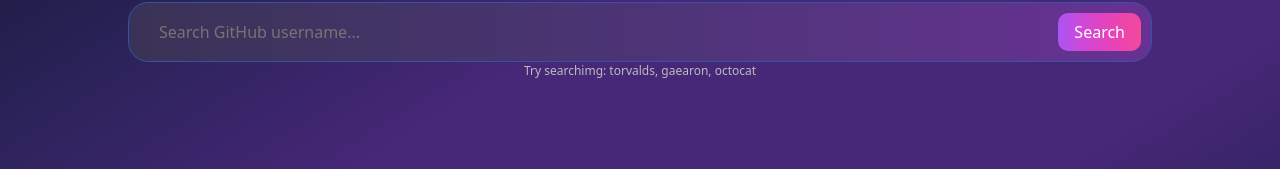
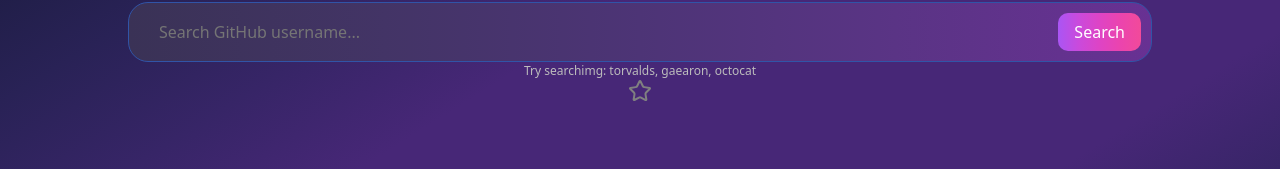
Before and after one commit to dimarique/github-explorer, a React (Vite) app: page / in a window 1280 px wide. Shown: the part 188-357 px from the top of the page. Built offline with nearby package versions, Linux system fonts and the light colour scheme.

Commit message:
create RepoList components and hooks folder

```diff
--- a/src/App.tsx
+++ b/src/App.tsx
@@ -3,13 +3,16 @@
 import "./App.css";
 import MainInfo from "./components/MainInfo/MainInfo";
 import Header from "./components/Header/Header";
+import RepoList from "./components/RepoList/RepoList";
 // import users from "./data/github.json";
 
 function App() {
 	const [inputValue, setInputValue] = useState("");
 	const [person, setPerson] = useState(null);
+	const [userReposList, setUserReposList] = useState("");
 	const url = "https://api.github.com/users/";
 	const searchPattern = `${url}${inputValue}`;
+
 	useEffect(() => {
 		if (!inputValue) return;
 		fetch(searchPattern)
@@ -21,19 +24,40 @@
 			})
 			.then((parsed) => {
 				setPerson(parsed);
-				console.log(parsed);
-
+				setUserReposList(`https://api.github.com/users/${parsed.login}/repos`);
 			})
 			.catch(() => {
 				setPerson(null);
 			});
 	}, [inputValue]);
+	useEffect(() => {
+		console.log(userReposList);
+
+	}, [userReposList])
+
+	// console.log("userReposList:", userReposList);
+	/* useEffect(() => {
+		fetch("https://api.github.com/users/dimarique/repos")
+			.then(async (res) => {
+				console.log("status:", res.status); // ← ВАЖНО
+				const text = await res.text();
+				console.log("raw:", text); // ← Посмотрим, что пришло реально
+			})
+			.catch(console.error);
+	}, []); */
+	useEffect(() => {
+		if (!userReposList) return
+		fetch(userReposList)
+			.then((res) => res.json())
+			.then((result) => console.log(result));
+	}, [userReposList]);
 	return (
 		<>
 			<Header />
 			<SearchField setInputValue={setInputValue} inputValue={inputValue} />
 			<p className="hint">Try searchimg: torvalds, gaearon, octocat</p>
 			<MainInfo person={person} />
+			<RepoList userReposList={userReposList} />
 		</>
 	);
 }
--- /dev/null
+++ b/src/components/RepoList/RepoList.module.css
@@ -0,0 +1,2 @@
+.repoList {
+}
--- /dev/null
+++ b/src/components/RepoList/RepoList.tsx
@@ -0,0 +1,15 @@
+import RepoListItem from "../RepoListItem/RepoListItem";
+import styles from "./RepoList.module.css";
+
+interface RepoListProps {
+	// props?
+}
+
+const RepoList: React.FC<RepoListProps> = ({ userReposList }) => {
+	return <div className={styles.repoList}>
+		<RepoListItem />
+		{userReposList}
+	</div>;
+};
+
+export default RepoList;
--- /dev/null
+++ b/src/components/RepoListItem/RepoListItem.module.css
@@ -0,0 +1,2 @@
+.repoListItem {
+}
--- /dev/null
+++ b/src/components/RepoListItem/RepoListItem.tsx
@@ -0,0 +1,22 @@
+import styles from "./RepoListItem.module.css";
+import { Star } from "lucide-react";
+
+interface RepoListItemProps {
+	// props?
+}
+
+const RepoListItem: React.FC<RepoListItemProps> = () => {
+	return <div className={styles.repoListItem}>
+		<span className={styles.repo_language}></span>
+		<h2 className={styles.repo_name}></h2>
+		<p className={styles.repo_description}></p>
+		<div className={styles.repo_footer}>
+			<div className={styles.repo_footer_stars}>
+				< Star />
+				<span className="number"></span>
+			</div>
+		</div>
+	</div>;
+};
+
+export default RepoListItem;
--- /dev/null
+++ b/src/hooks/useUserInfo.ts
@@ -0,0 +1,5 @@
+import { useEffect } from "react"
+
+export function useUserInfo(username: string) {
+	return username
+}
```
Also changed, not shown: src/components/MainInfo/MainInfo.tsx (indentation only), src/hooks/useUserReposList.ts (added).
